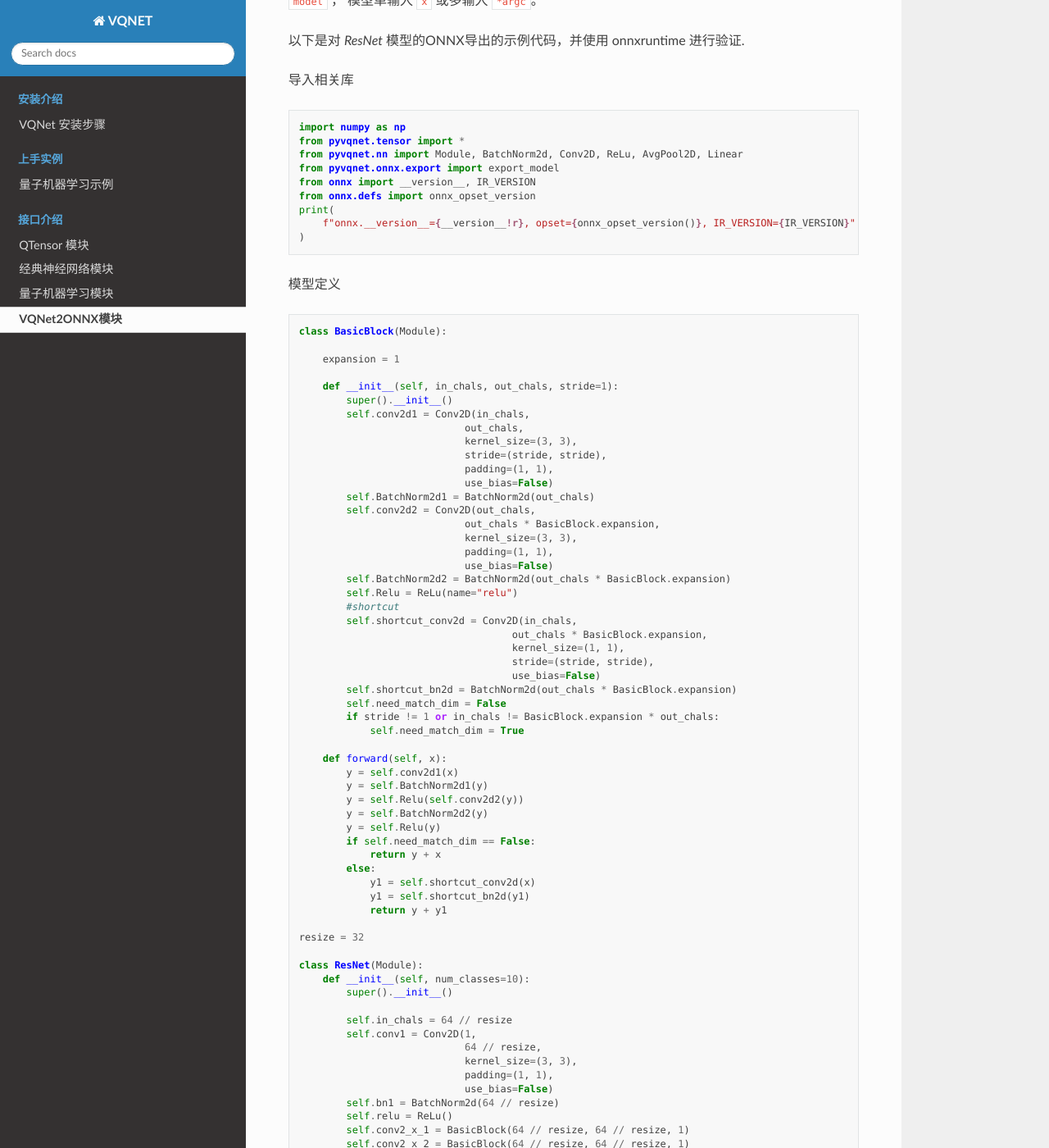
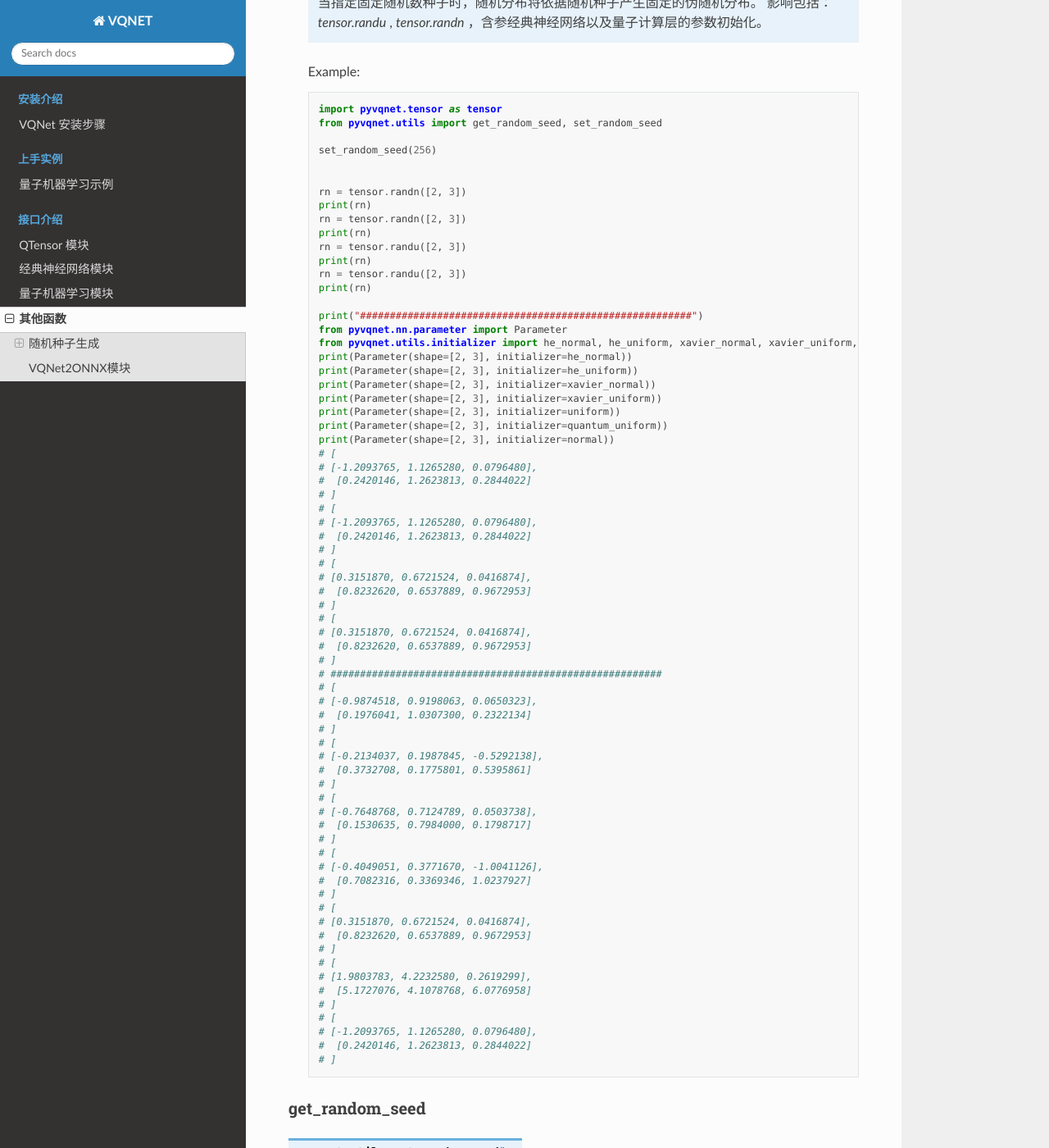
Before and after one commit to OriginQ/VQNET2.0-tutorial, a Sphinx documentation site: the page built from source/rst/utils.rst, in a window 1280 px wide and 1400 px high, scrolled down 449 px. Shown: the whole window at 82% size. Built offline with Sphinx 7.4.7 and the Read the Docs theme 2.0.0, drawn with Linux system fonts in a browser that asks for light colours; some of the changed text lies outside the part shown.

Commit message:
[ref] ref onnx ->utils ,add random seed.

```diff
--- a/source/index.rst
+++ b/source/index.rst
@@ -59,4 +59,4 @@ VQNet是由本源量子开发的量子机器学习计算框架，它可以用于
     rst/QTensor.rst
     rst/nn.rst
     rst/qnn.rst
-    rst/onnx.rst
+    rst/utils.rst
--- a/source/rst/QTensor.rst
+++ b/source/rst/QTensor.rst
@@ -3417,7 +3417,7 @@ pack_pad_sequence
     对于未排序的序列，使用 ``enforce_sorted`` 是 False。 如果 :attr:`enforce_sorted` 是 ``True``，序列应该按长度降序排列。
 
     :param input: 'QTensor' - 填充的可变长度序列。
-    :param lengths: 'list' - 每个批次的序列长度列表元素。
+    :param lengths: 'list' - 每个批次的序列长度。
     :param batch_first: 'bool' - 如果 ``True``，则输入预期为 ``B x T x *``
         格式，默认：False。
     :param enforce_sorted: 'bool' - 如果 ``True``，输入应该是
--- a/source/rst/onnx.rst
+++ b/source/rst/utils.rst
@@ -1,5 +1,113 @@
+其他函数
+==============
+
+随机种子生成
+----------------------------------
+
+set_random_seed
+^^^^^^^^^^^^^^^^^^^^^^^^^^^^^
+
+.. py:function:: pyvqnet.utils.set_random_seed(seed)
+
+    设定全局随机种子。
+
+    :param seed: 随机数种子。
+
+    .. note::
+            当指定固定随机数种子时，随机分布将依据随机种子产生固定的伪随机分布。
+            影响包括： `tensor.randu` , `tensor.randn` ，含参经典神经网络以及量子计算层的参数初始化。
+
+    Example::
+
+        import pyvqnet.tensor as tensor
+        from pyvqnet.utils import get_random_seed, set_random_seed
+
+        set_random_seed(256)
+
+
+        rn = tensor.randn([2, 3])
+        print(rn)
+        rn = tensor.randn([2, 3])
+        print(rn)
+        rn = tensor.randu([2, 3])
+        print(rn)
+        rn = tensor.randu([2, 3])
+        print(rn)
+
+        print("########################################################")
+        from pyvqnet.nn.parameter import Parameter
+        from pyvqnet.utils.initializer import he_normal, he_uniform, xavier_normal, xavier_uniform, uniform, quantum_uniform, normal
+        print(Parameter(shape=[2, 3], initializer=he_normal))
+        print(Parameter(shape=[2, 3], initializer=he_uniform))
+        print(Parameter(shape=[2, 3], initializer=xavier_normal))
+        print(Parameter(shape=[2, 3], initializer=xavier_uniform))
+        print(Parameter(shape=[2, 3], initializer=uniform))
+        print(Parameter(shape=[2, 3], initializer=quantum_uniform))
+        print(Parameter(shape=[2, 3], initializer=normal))
+        # [
+        # [-1.2093765, 1.1265280, 0.0796480],
+        #  [0.2420146, 1.2623813, 0.2844022]
+        # ]
+        # [
+        # [-1.2093765, 1.1265280, 0.0796480],
+        #  [0.2420146, 1.2623813, 0.2844022]
+        # ]
+        # [
+        # [0.3151870, 0.6721524, 0.0416874],
+        #  [0.8232620, 0.6537889, 0.9672953]
+        # ]
+        # [
+        # [0.3151870, 0.6721524, 0.0416874],
+        #  [0.8232620, 0.6537889, 0.9672953]
+        # ]
+        # ########################################################
+        # [
+        # [-0.9874518, 0.9198063, 0.0650323],
+        #  [0.1976041, 1.0307300, 0.2322134]
+        # ]
+        # [
+        # [-0.2134037, 0.1987845, -0.5292138],
+        #  [0.3732708, 0.1775801, 0.5395861]
+        # ]
+        # [
+        # [-0.7648768, 0.7124789, 0.0503738],
+        #  [0.1530635, 0.7984000, 0.1798717]
+        # ]
+        # [
+        # [-0.4049051, 0.3771670, -1.0041126],
+        #  [0.7082316, 0.3369346, 1.0237927]
+        # ]
+        # [
+        # [0.3151870, 0.6721524, 0.0416874],
+        #  [0.8232620, 0.6537889, 0.9672953]
+        # ]
+        # [
+        # [1.9803783, 4.2232580, 0.2619299],
+        #  [5.1727076, 4.1078768, 6.0776958]
+        # ]
+        # [
+        # [-1.2093765, 1.1265280, 0.0796480],
+        #  [0.2420146, 1.2623813, 0.2844022]
+        # ]
+
+get_random_seed
+^^^^^^^^^^^^^^^^^^^^^^^^^^^^^
+
+.. py:function:: pyvqnet.utils.get_random_seed()
+
+    获取当前随机数种子。
+
+    Example::
+
+        import pyvqnet.tensor as tensor
+        from pyvqnet.utils import get_random_seed, set_random_seed
+
+        set_random_seed(256)
+        print(get_random_seed())
+        #256
+
 VQNet2ONNX模块
-==================================
+----------------------------------
 
 VQNet2ONNX模块 支持将 VQNet 模型以及参数转化到 ONNX 模型格式。通过 ONNX 可以完成将 VQNet 模型到多种推理引擎的部署，包括 TensorRT/OpenVINO/MNN/TNN/NCNN，以及其它对 ONNX 开源格式进行支持的推理引擎或硬件。
 
```
